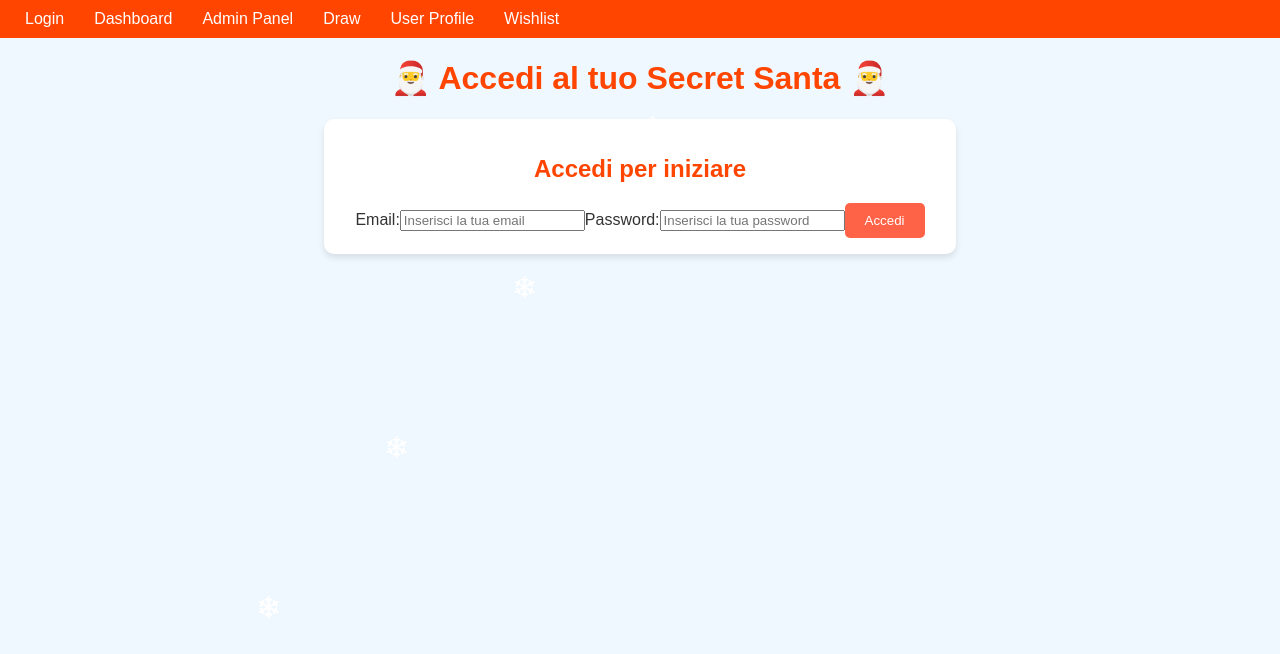
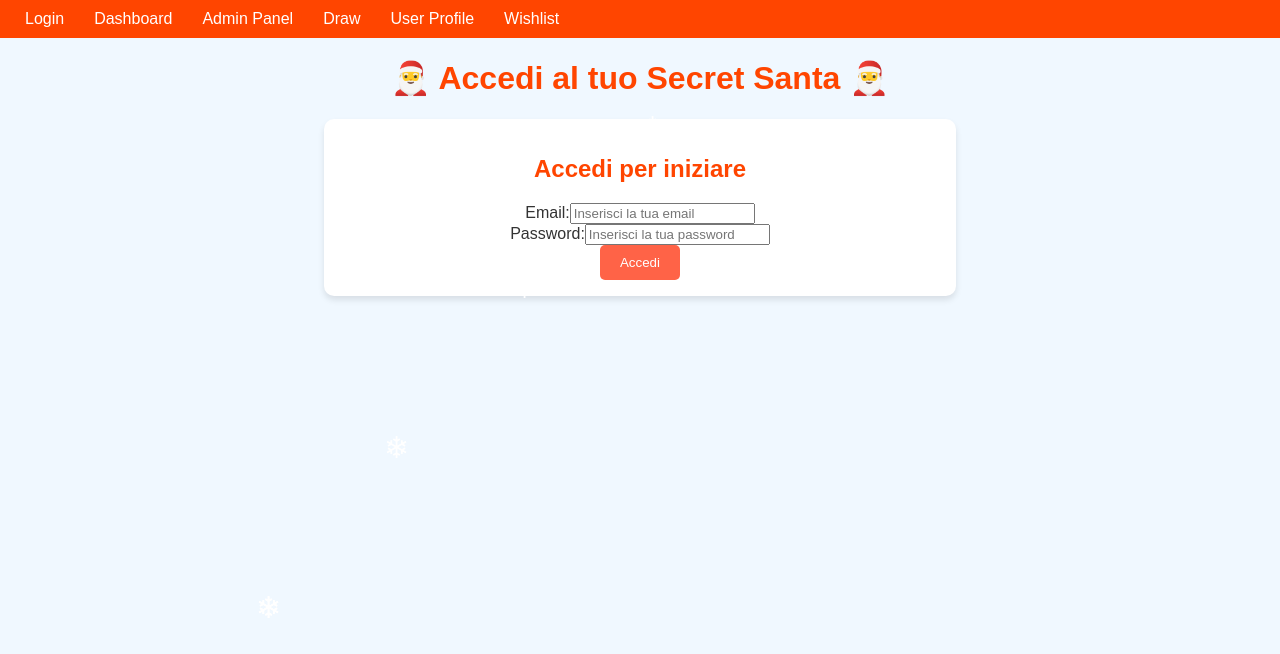
Before and after one commit to FortunatoGiuseppe/secret-santa, an Angular app: page /login in a window 1280 px wide. Shown: the top 654 px of the page. Built offline with nearby package versions, Linux system fonts and the light colour scheme.

Commit message:
Modified login

```diff
--- a/package.json
+++ b/package.json
@@ -28,6 +28,7 @@
     "@angular/cli": "^19.0.0",
     "@angular/compiler-cli": "^19.0.0",
     "@types/jasmine": "~5.1.0",
+    "angular-cli-ghpages": "^2.0.3",
     "jasmine-core": "~5.4.0",
     "karma": "~6.4.0",
     "karma-chrome-launcher": "~3.2.0",
--- a/src/app/login/login.component.html
+++ b/src/app/login/login.component.html
@@ -8,11 +8,15 @@
   <form>
     <label for="email">Email:</label>
     <input type="email" id="email" name="email" placeholder="Inserisci la tua email" required>
-
+  </form>
+  <form>
     <label for="password">Password:</label>
     <input type="password" id="password" name="password" placeholder="Inserisci la tua password" required>
 
+  </form>
+  <form>
     <button type="submit" class="login-btn">Accedi</button>
+
   </form>
 </div>
 
```
Also changed, not shown: 1 other file (tests, documents, lock files or other folders).
